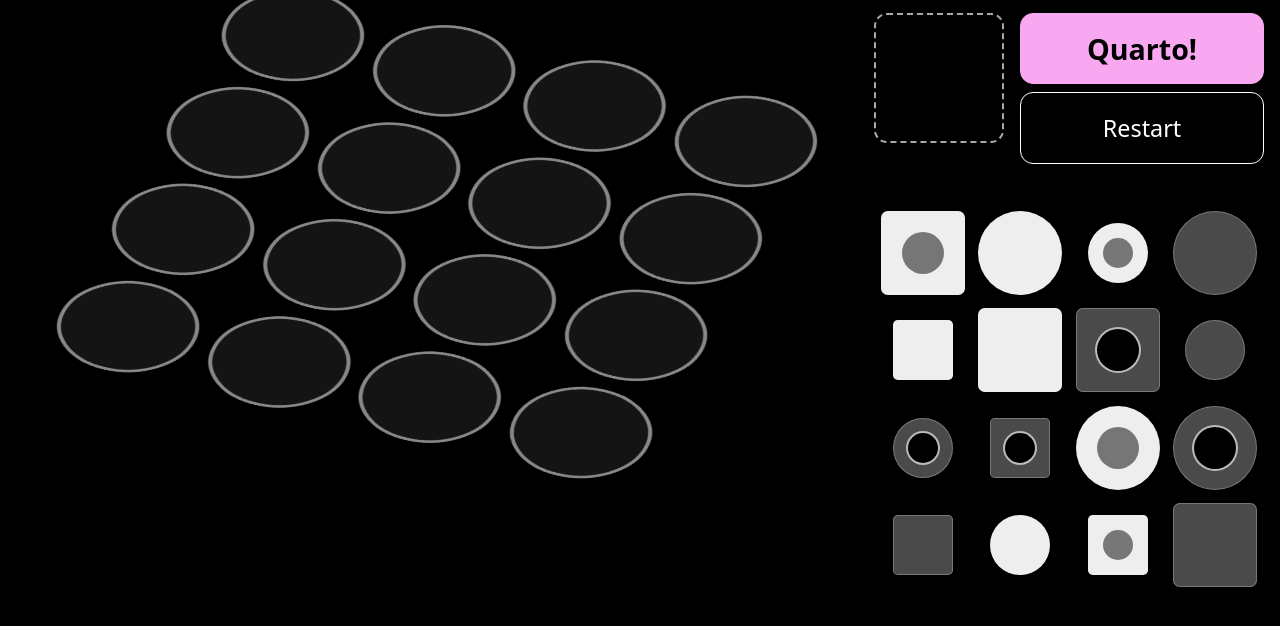
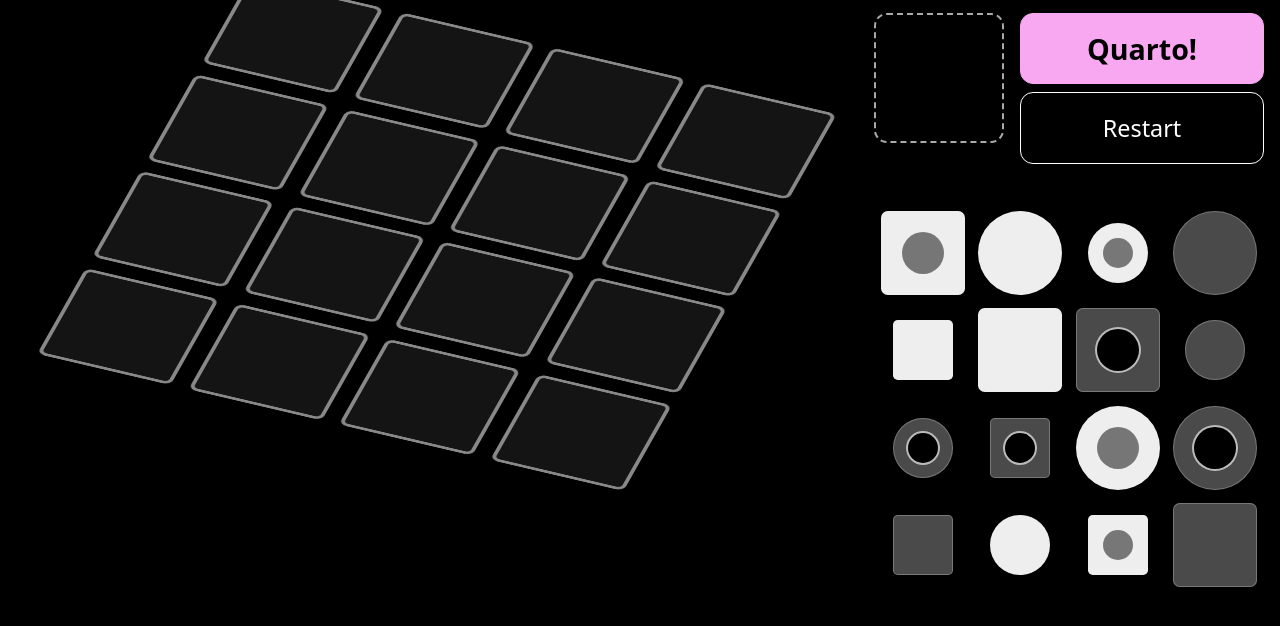
Before and after one commit to sakkelaaksonen/quarto-hotseat, a website with bundled scripts: page index.html in a window 1280 px wide. Shown: the part 166-792 px from the top of the page. Built offline with nearby package versions, Linux system fonts and the light colour scheme.

Commit message:
fix overflow

```diff
--- a/quarto.css
+++ b/quarto.css
@@ -120,7 +120,7 @@ button {
     place-items: center;
     padding: 0;
     border: max(2px, 0.6cqmin) solid var(--cell-border);
-    border-radius: 50%;
+    border-radius: 6%;
     background: var(--cell);
     cursor: pointer;
 }
```
